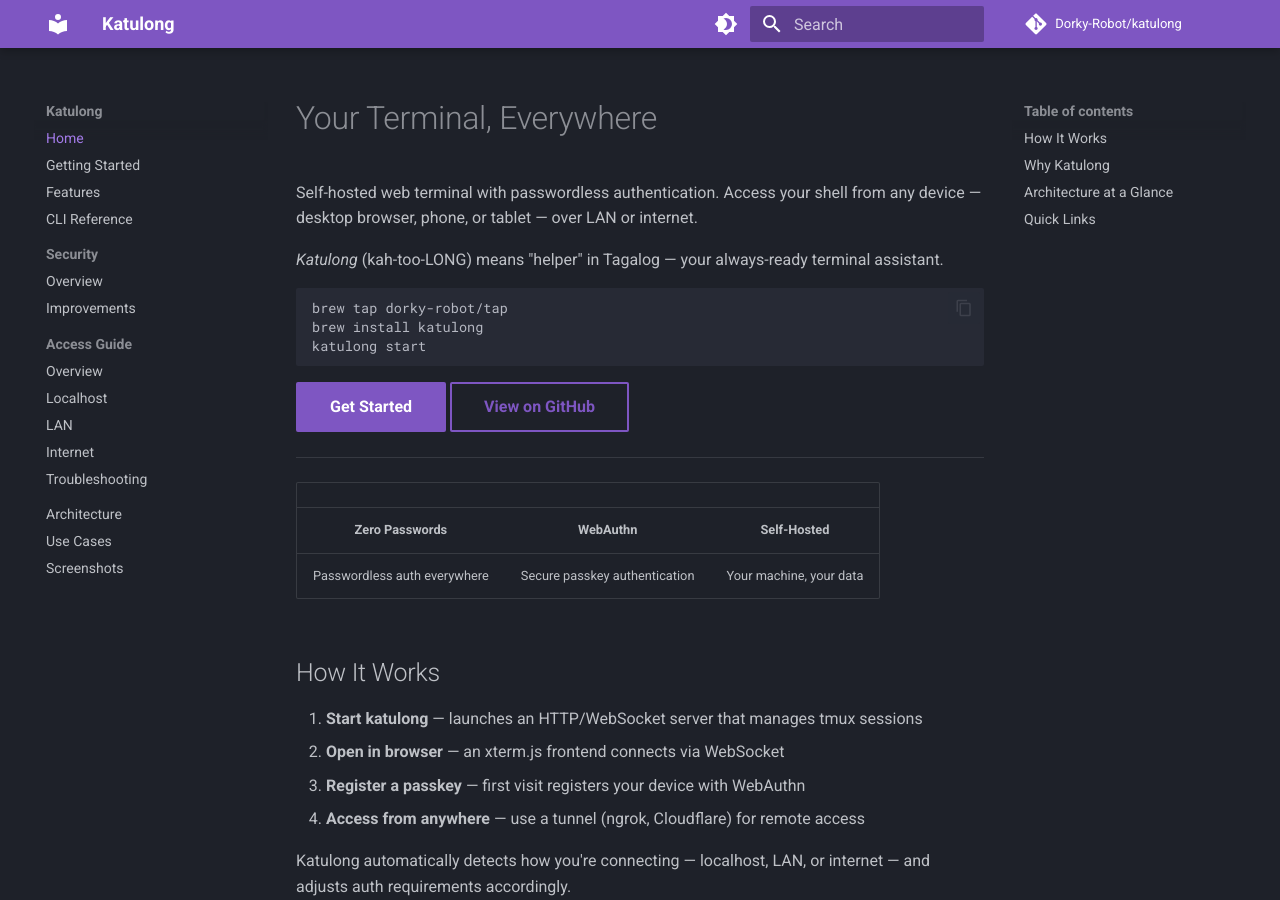
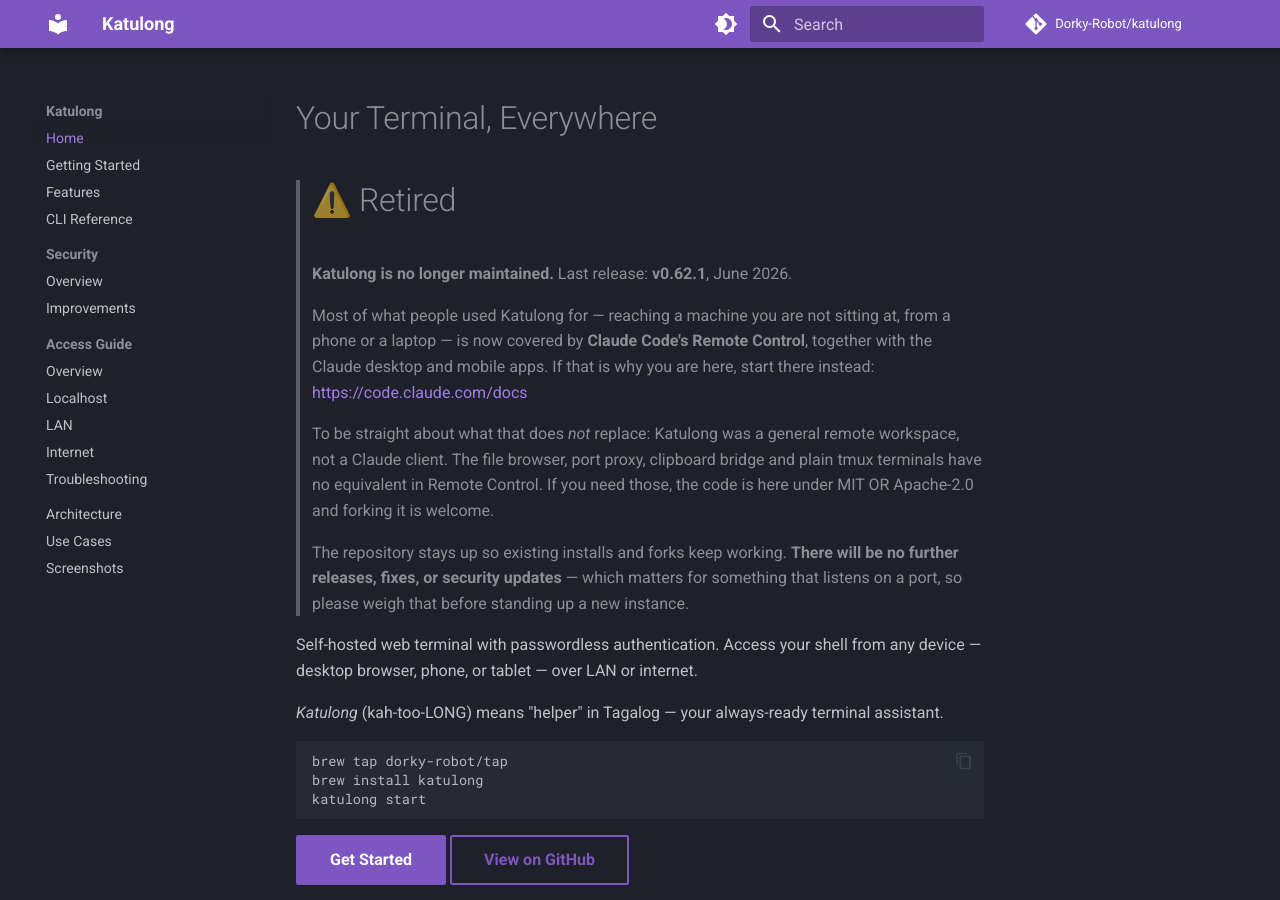
Before and after one commit to Dorky-Robot/katulong, an MkDocs documentation site: the page built from docs/index.md, in a window 1280 px wide and 900 px high. Built offline with MkDocs 1.6.1 and Material for MkDocs 9.7.7, drawn with Linux system fonts in a browser that asks for light colours; comment, search, counter and statistics services are not loaded.

Commit message:
retire katulong, and point people at Claude Code Remote Control
The thing Katulong existed for — reaching a machine you are not sitting at,
from whatever device is in your hand — is now a first-party feature. Remote
Control plus the Claude desktop and mobile apps covers the common case, and
maintaining a parallel answer to a solved problem is how a small tool
becomes a liability rather than a help.

The notice is deliberately honest about the gap rather than claiming a
clean replacement: Katulong was a general remote workspace, not a Claude
client, and the file browser, port proxy, clipboard bridge and plain tmux
terminals have no equivalent in Remote Control. Anyone who needs those is
told the licence is permissive and a fork is welcome, instead of being sent
to something that will not do the job.

It also says plainly that there will be no further security updates. That
is the part a reader actually needs, because this listens on a port — a
retirement notice that omits it is worse than none.

The repository stays up so existing installs and forks keep working.

```diff
--- a/docs/index.md
+++ b/docs/index.md
@@ -1,4 +1,25 @@
 # Your Terminal, Everywhere
+
+> # ⚠️ Retired
+>
+> **Katulong is no longer maintained.** Last release: **v0.62.1**, June 2026.
+>
+> Most of what people used Katulong for — reaching a machine you are not
+> sitting at, from a phone or a laptop — is now covered by **Claude Code's
+> Remote Control**, together with the Claude desktop and mobile apps. If that
+> is why you are here, start there instead:
+> <https://code.claude.com/docs>
+>
+> To be straight about what that does *not* replace: Katulong was a general
+> remote workspace, not a Claude client. The file browser, port proxy,
+> clipboard bridge and plain tmux terminals have no equivalent in Remote
+> Control. If you need those, the code is here under MIT OR Apache-2.0 and
+> forking it is welcome.
+>
+> The repository stays up so existing installs and forks keep working.
+> **There will be no further releases, fixes, or security updates** — which
+> matters for something that listens on a port, so please weigh that before
+> standing up a new instance.
 
 Self-hosted web terminal with passwordless authentication.
 Access your shell from any device — desktop browser, phone, or tablet — over LAN or internet.
```
Also changed, not shown: README.md (+21 -0 lines).
